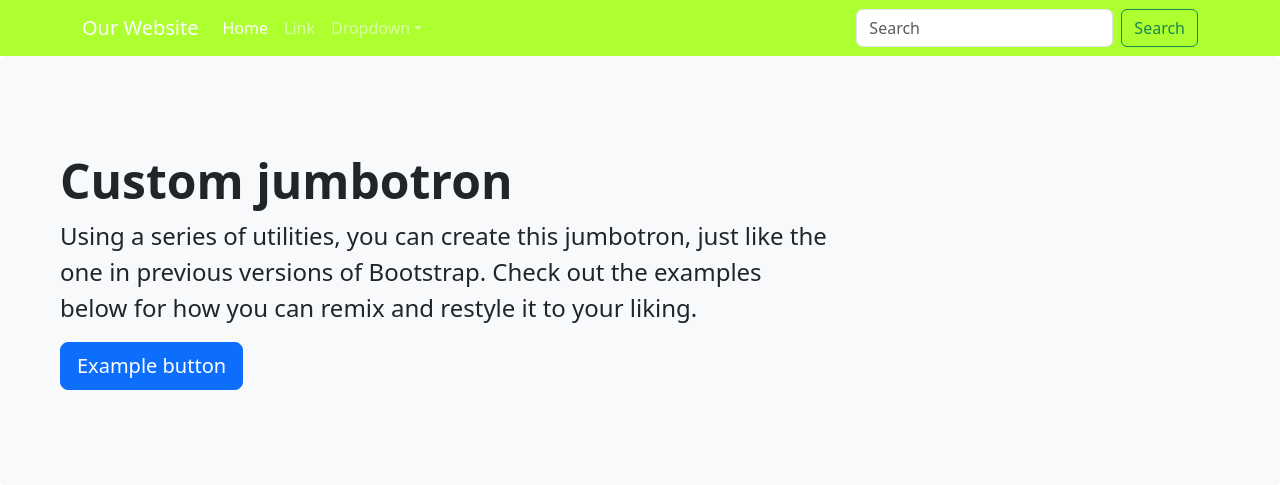
After one commit to anii9990/d, a Django app: template templates/responsive_page2.html in a window 1280 px wide. The commit adds this page. Shown: the top 485 px of the page. Run offline with Django 5.2, Linux system fonts and the light colour scheme; the template is opened without the code that fills it, so the values that code supplies are empty.

Commit message:
basic bootstrap

```diff
--- /dev/null
+++ b/templates/responsive_page2.html
@@ -0,0 +1,92 @@
+<!doctype html>
+<html lang="en">
+
+<head>
+    <title>Title</title>
+    <!-- Required meta tags -->
+    <meta charset="utf-8" />
+    <meta name="viewport" content="width=device-width, initial-scale=1, shrink-to-fit=no" />
+
+    <!-- Bootstrap CSS v5.2.1 -->
+    <link href="https://cdn.jsdelivr.net/npm/bootstrap@5.3.2/dist/css/bootstrap.min.css" rel="stylesheet"
+        integrity="sha384-T3c6CoIi6uLrA9TneNEoa7RxnatzjcDSCmG1MXxSR1GAsXEV/Dwwykc2MPK8M2HN" crossorigin="anonymous" />
+    <!-- FontAwesome 6.2.0 CSS -->
+    <link rel="stylesheet" href="https://cdnjs.cloudflare.com/ajax/libs/font-awesome/6.2.0/css/all.min.css"
+        integrity="sha512-xh6O/CkQoPOWDdYTDqeRdPCVd1SpvCA9XXcUnZS2FmJNp1coAFzvtCN9BmamE+4aHK8yyUHUSCcJHgXloTyT2A=="
+        crossorigin="anonymous" referrerpolicy="no-referrer" />
+
+    <!-- (Optional) Use CSS or JS implementation -->
+    <script src="https://cdnjs.cloudflare.com/ajax/libs/font-awesome/6.2.0/js/all.min.js"
+        integrity="sha512-naukR7I+Nk6gp7p5TMA4ycgfxaZBJ7MO5iC3Fp6ySQyKFHOGfpkSZkYVWV5R7u7cfAicxanwYQ5D1e17EfJcMA=="
+        crossorigin="anonymous" referrerpolicy="no-referrer"></script>
+
+</head>
+
+<body>
+    <header>
+        <!-- place navbar here -->
+        <nav class="navbar navbar-expand-lg navbar-dark bg-dark" style="background-color: greenyellow !important;">
+            <div class="container">
+                <a class="navbar-brand" href="#"> Our Website</a>
+                <button class="navbar-toggler d-lg-none" type="button" data-bs-toggle="collapse"
+                    data-bs-target="#collapsibleNavId" aria-controls="collapsibleNavId" aria-expanded="false"
+                    aria-label="Toggle navigation">
+                    <span class="navbar-toggler-icon"></span>
+                </button>
+                <div class="collapse navbar-collapse" id="collapsibleNavId">
+                    <ul class="navbar-nav me-auto mt-2 mt-lg-0">
+                        <li class="nav-item">
+                            <a class="nav-link active" href="#" aria-current="page">Home
+                                <span class="visually-hidden">(current)</span></a>
+                        </li>
+                        <li class="nav-item">
+                            <a class="nav-link" href="#">Link</a>
+                        </li>
+                        <li class="nav-item dropdown">
+                            <a class="nav-link dropdown-toggle" href="#" id="dropdownId" data-bs-toggle="dropdown"
+                                aria-haspopup="true" aria-expanded="false">Dropdown</a>
+                            <div class="dropdown-menu" aria-labelledby="dropdownId">
+                                <a class="dropdown-item" href="#">Action 1</a>
+                                <a class="dropdown-item" href="#">Action 2</a>
+                            </div>
+                        </li>
+                    </ul>
+                    <form class="d-flex my-2 my-lg-0">
+                        <input class="form-control me-sm-2" type="text" placeholder="Search" />
+                        <button class="btn btn-outline-success my-2 my-sm-0" type="submit">
+                            Search
+                        </button>
+                    </form>
+                </div>
+            </div>
+        </nav>
+        <div class="p-5 mb-4 bg-light rounded-3">
+            <div class="container-fluid py-5">
+                <h1 class="display-5 fw-bold">Custom jumbotron</h1>
+                <p class="col-md-8 fs-4">
+                    Using a series of utilities, you can create this jumbotron, just
+                    like the one in previous versions of Bootstrap. Check out the
+                    examples below for how you can remix and restyle it to your liking.
+                </p>
+                <button class="btn btn-primary btn-lg" type="button">
+                    Example button
+                </button>
+            </div>
+        </div>
+
+    </header>
+    <main></main>
+    <footer>
+        <!-- place footer here -->
+    </footer>
+    <!-- Bootstrap JavaScript Libraries -->
+    <script src="https://cdn.jsdelivr.net/npm/@popperjs/core@2.11.8/dist/umd/popper.min.js"
+        integrity="sha384-I7E8VVD/ismYTF4hNIPjVp/Zjvgyol6VFvRkX/vR+Vc4jQkC+hVqc2pM8ODewa9r"
+        crossorigin="anonymous"></script>
+
+    <script src="https://cdn.jsdelivr.net/npm/bootstrap@5.3.2/dist/js/bootstrap.min.js"
+        integrity="sha384-BBtl+eGJRgqQAUMxJ7pMwbEyER4l1g+O15P+16Ep7Q9Q+zqX6gSbd85u4mG4QzX+"
+        crossorigin="anonymous"></script>
+</body>
+
+</html>
```
Also changed, not shown: templates/responsive_page.html (+12 -0 lines).
